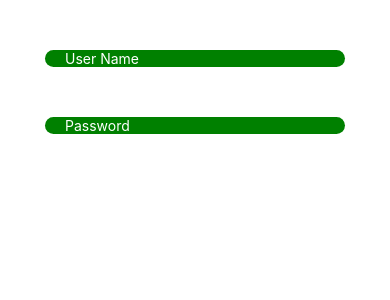
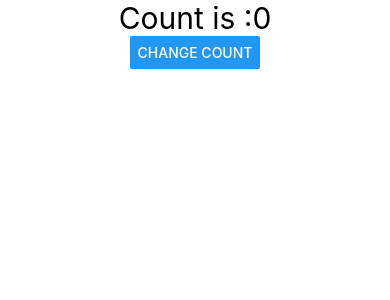
Before and after one commit to Hirusha2000/AMD-Advanced_MobileApplication_Development, a React Native app: screen / in a window 390 px wide. Shown: the top 300 px of the page. Built offline with nearby package versions, Linux system fonts and the light colour scheme.

Commit message:
react state management

```diff
--- a/App.tsx
+++ b/App.tsx
@@ -1,5 +1,5 @@
 
-import React from 'react';
+import React, {useState}from 'react';
 import { TextInput, View } from 'react-native';
 import { Text,Button } from 'react-native';
 import CustomLabel from './src/components/CustomLabel';
@@ -7,39 +7,19 @@ import CustomLabel from './src/components/CustomLabel';
 
 function App(): React.JSX.Element {
 
+  console.log("App Component is Rendered.");
 
+  const [count,setCount]=useState(0);
+
+  function changeCount(){
+    setCount(count+1);
+
+  }
 
   return (
   <View style={{alignItems:'center'}}>
-   <TextInput style={{
-    backgroundColor:'green',
-    color:'black',
-    width:300,
-     marginTop:50,
-     borderRadius:40,
-     paddingLeft:20}}
-
-
-     placeholder='User Name'
-     placeholderTextColor={'white'}
-
-     />
-
-<TextInput style={{
-    backgroundColor:'green',
-    color:'black',
-    width:300,
-     marginTop:50,
-     borderRadius:40,
-     paddingLeft:20}}
-
-     secureTextEntry={true}
-     placeholder='Password'
-     placeholderTextColor={'white'}
-
-
-     />
-
+<Text style={{fontSize:30}}>Count is :{count}</Text>
+<Button title='Change Count' onPress={changeCount}/>
   </View>
   );
 }
@@ -49,4 +29,5 @@ function App(): React.JSX.Element {
 
 
 
+
 export default App;
```
